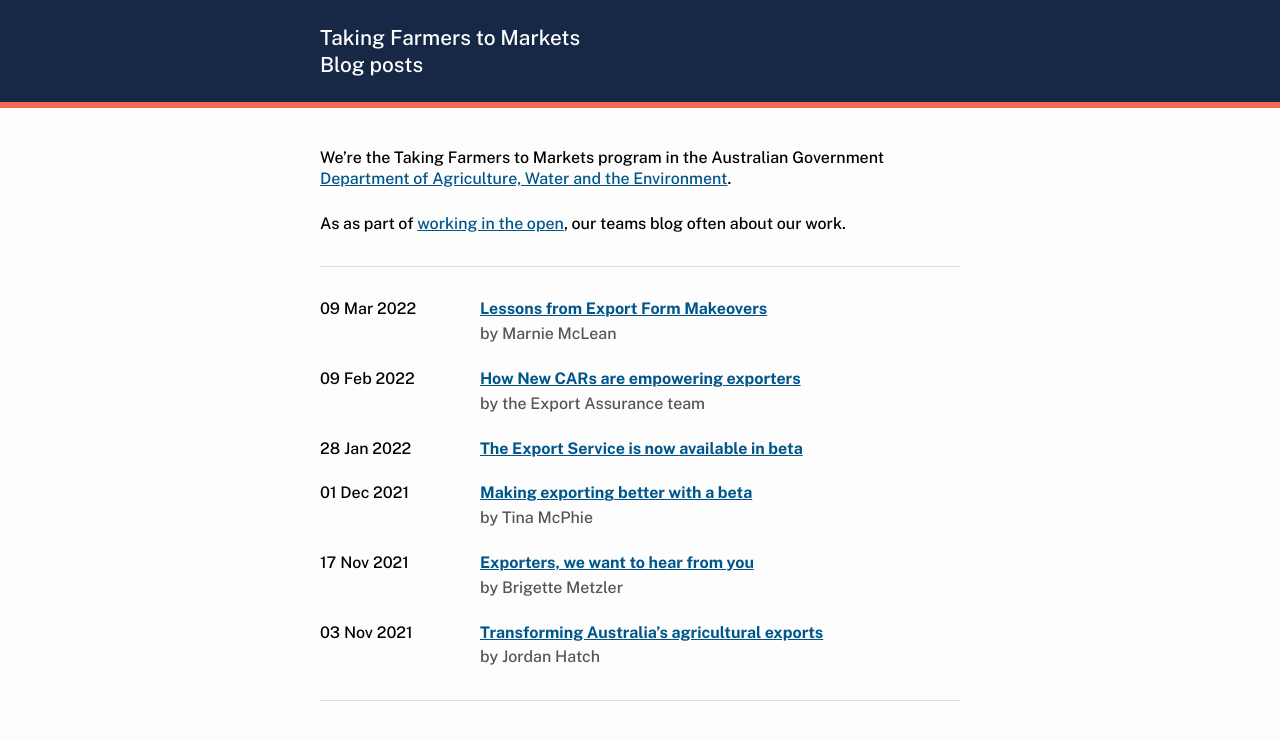
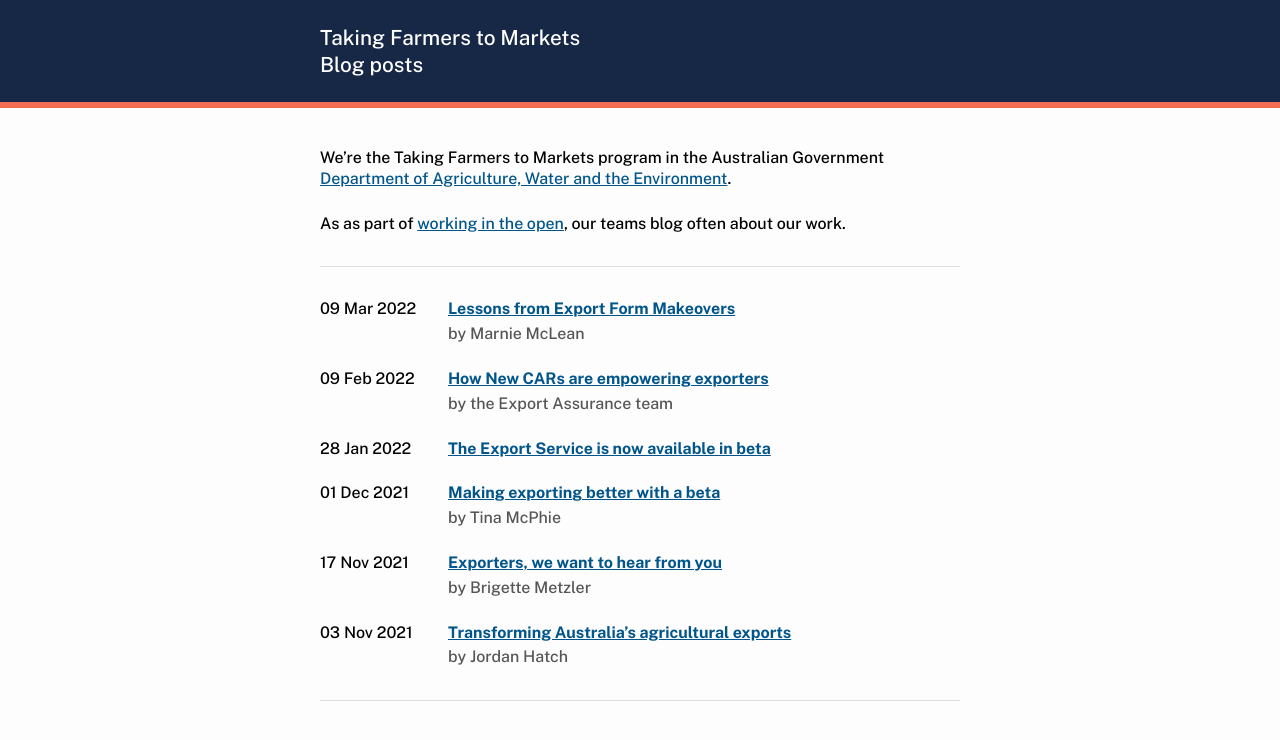
Before and after one commit to agriculturegovau/blog.agtrade.digital, a Jekyll site: the page built from index.md, in a window 1280 px wide. Shown: the top 740 px of the page. Built offline with Jekyll 4.4.1, drawn with Linux system fonts in a browser that asks for light colours; nearby versions of some CDN libraries.

Commit message:
Improve mobile styling

```diff
--- a/_layouts/default.html
+++ b/_layouts/default.html
@@ -3,6 +3,7 @@
 
   <head>
     <meta charset="utf-8">
+    <meta name="viewport" content="width=device-width, initial-scale=1">
     <link rel="stylesheet" href="{{ site.baseurl }}/style.css">
   </head>
 
--- a/style.css
+++ b/style.css
@@ -75,8 +75,8 @@ body {
 }
 
 .post__date {
-  min-width: 25%;
-  flex: 0;
+  min-width: 8rem;
+  flex: 0 1 1;
 }
 
 .post__title {
```
